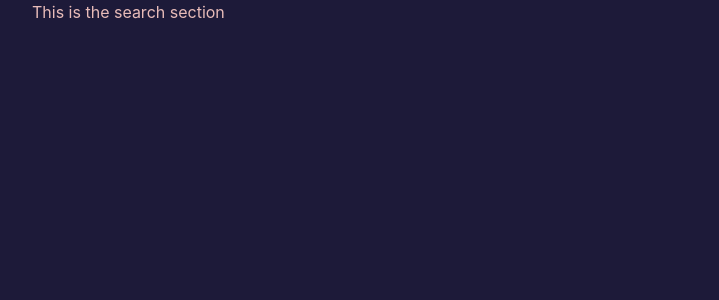
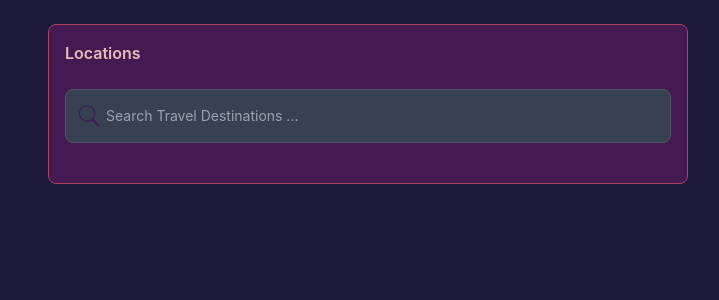
Before and after one commit to tannaz97shr/travel-destinations, a React (Create React App) app: page / in a window 1280 px wide. Shown: the top 300 px of the page, without its empty margins (272-991 px from the left). Built offline with nearby package versions, Linux system fonts and the light colour scheme.

Commit message:
feat: connect search input to api

```diff
--- a/src/APIs/destinations.ts
+++ b/src/APIs/destinations.ts
@@ -14,7 +14,9 @@ export const fetchDestinations = async (
     }
     const response = await fetch("/destinations.json");
     const destArray = await response.json();
-    return destArray.filter((dest: IDestinations) => dest.name.includes(input));
+    return destArray.filter((dest: IDestinations) =>
+      dest.name.toLocaleLowerCase().includes(input)
+    );
   } catch (error) {
     console.error("fetching destinations failed");
     return {
--- a/src/App.tsx
+++ b/src/App.tsx
@@ -3,7 +3,7 @@ import SearchSection from "./components/SearchSection";
 
 function App() {
   return (
-    <div className="flex max-w-2xl mx-auto">
+    <div className="flex max-w-2xl mx-auto px-4 py-6">
       <SearchSection />
     </div>
   );
--- /dev/null
+++ b/src/components/SearchSection/icons.tsx
@@ -0,0 +1,19 @@
+import { SVGProps } from "react";
+
+export type IconProps = SVGProps<SVGSVGElement>;
+
+export const IconSearch = (props: IconProps) => {
+  return (
+    <svg
+      xmlns="http://www.w3.org/2000/svg"
+      x="0px"
+      y="0px"
+      width="24"
+      height="24"
+      viewBox="0 0 50 50"
+      {...props}
+    >
+      <path d="M 21 3 C 11.621094 3 4 10.621094 4 20 C 4 29.378906 11.621094 37 21 37 C 24.710938 37 28.140625 35.804688 30.9375 33.78125 L 44.09375 46.90625 L 46.90625 44.09375 L 33.90625 31.0625 C 36.460938 28.085938 38 24.222656 38 20 C 38 10.621094 30.378906 3 21 3 Z M 21 5 C 29.296875 5 36 11.703125 36 20 C 36 28.296875 29.296875 35 21 35 C 12.703125 35 6 28.296875 6 20 C 6 11.703125 12.703125 5 21 5 Z"></path>
+    </svg>
+  );
+};
--- a/src/components/SearchSection/index.tsx
+++ b/src/components/SearchSection/index.tsx
@@ -1,22 +1,50 @@
-import { useEffect } from "react";
-
 import { fetchDestinations } from "../../APIs/destinations";
+import { IconSearch } from "./icons";
 
 function Search() {
-  //   const [data, setData] = useState([]);
+  //   useEffect(() => {
+  //     const fetchData = async () => {
+  //       const result = await fetchDestinations("p");
+  //       console.log("usee", result);
+  //     };
+  //     fetchData();
+  //   }, []);
+  const fetchData = async (input: string) => {
+    const result = await fetchDestinations(input.toLocaleLowerCase());
+    console.log("usee", result);
+  };
+  const onInputChange = (e: React.FormEvent<HTMLInputElement>) => {
+    const newValue: string = e.currentTarget.value;
+    fetchData(newValue);
+  };
 
-  useEffect(() => {
-    const fetchData = async () => {
-      const result = await fetchDestinations("p");
-      console.log("usee", result);
-    };
-    fetchData();
-    // Fetch data from the fake API
-    // fetchDestinations().then((response) => {
-    // });
-  }, []);
-
-  return <div>This is the search section</div>;
+  return (
+    <div
+      className="flex w-full h-40 rounded-lg p-4
+    bg-secondary border border-custom-pink"
+    >
+      <form className="w-full">
+        <label htmlFor="destination-search" className="font-semibold mb-6">
+          Locations
+        </label>
+        <div className="relative mt-6">
+          <div className="absolute flex items-center inset-y-0 left-0 pl-3 pointer-events-none">
+            <IconSearch fill="#451952" />
+          </div>
+          <input
+            onChange={onInputChange}
+            type="search"
+            id="destination-search"
+            className="block w-full p-4 pl-10 text-sm border rounded-lg
+            bg-gray-700 border-gray-600 placeholder-gray-400 text-light
+            focus:ring-custom-pink focus:border-custom-pink"
+            placeholder="Search Travel Destinations ..."
+            required
+          />
+        </div>
+      </form>
+    </div>
+  );
 }
 
 export default Search;
```
